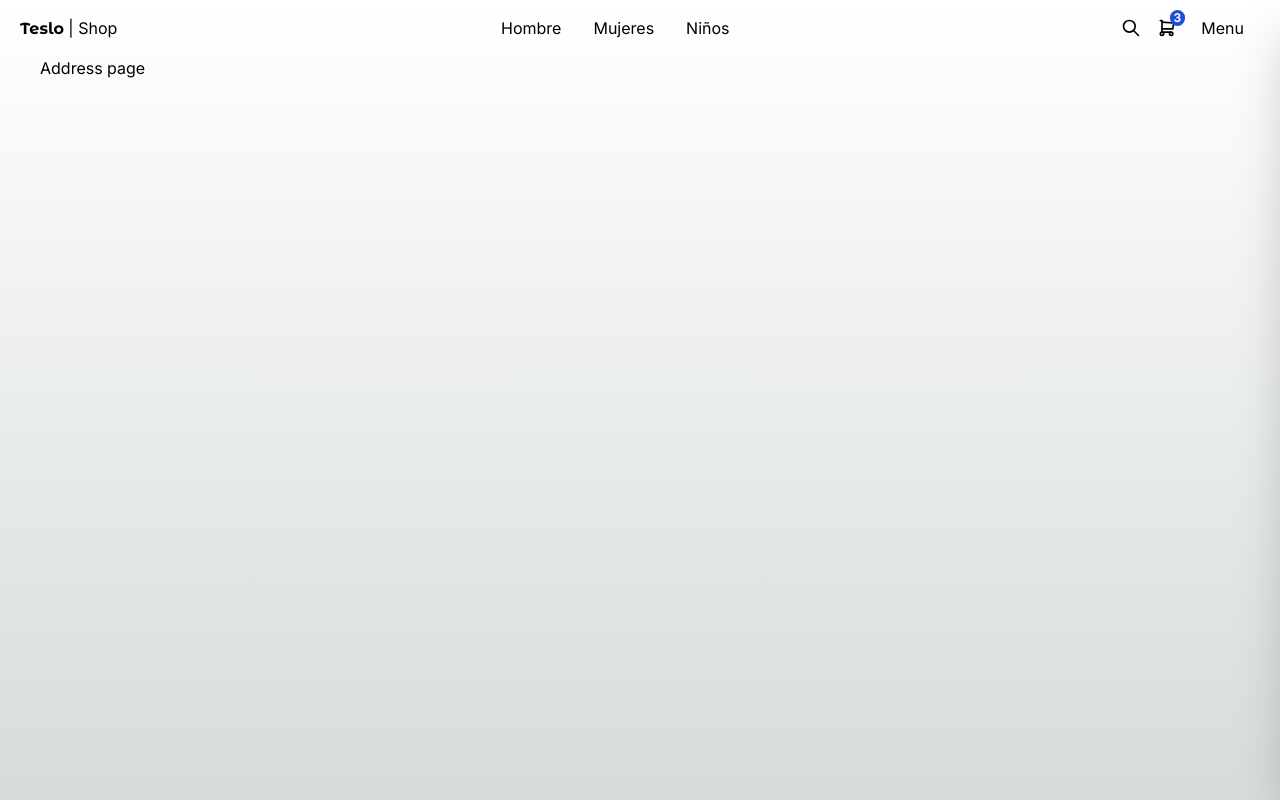
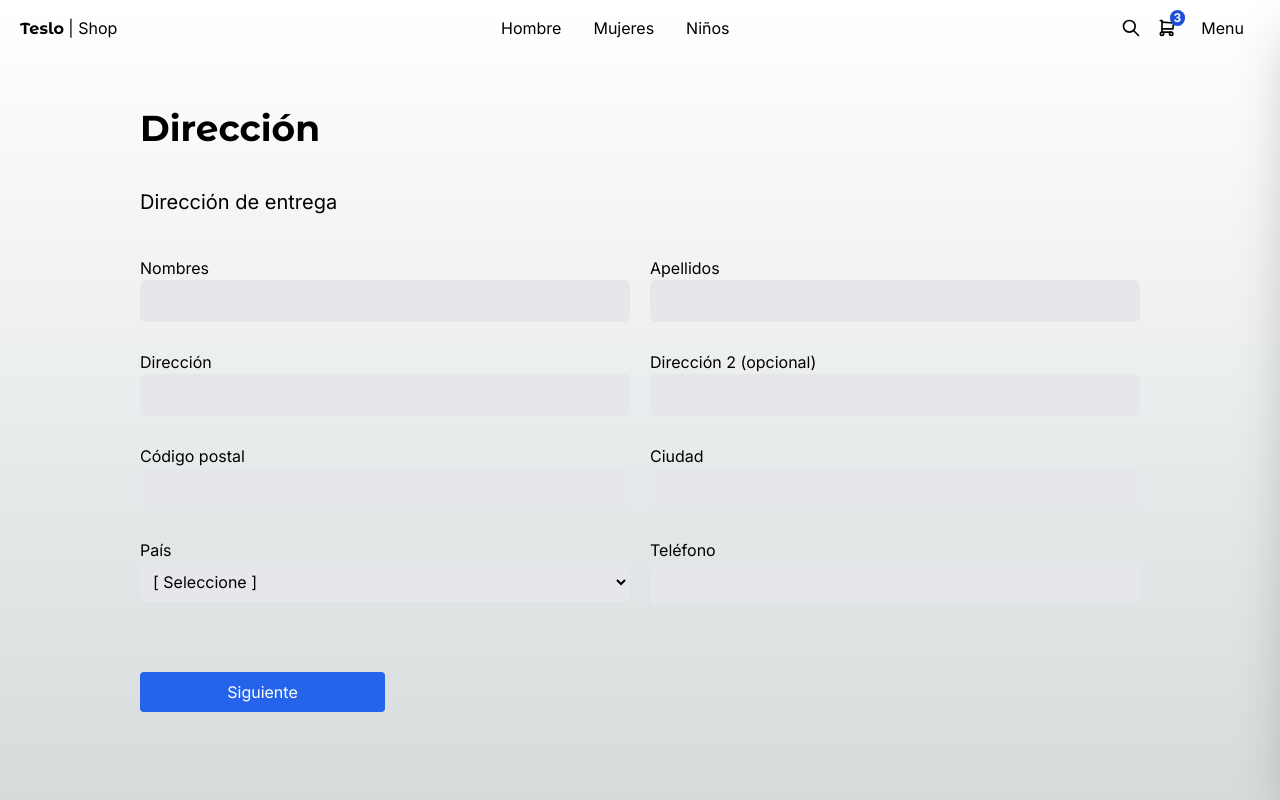
Before and after one commit to angelcruz07/Teslo-shop, a Next.js app: page /checkout/address in a window 1280 px wide. Built offline with nearby package versions, Linux system fonts and the light colour scheme.

Commit message:
feat: add address

```diff
--- a/src/app/(shop)/checkout/address/page.tsx
+++ b/src/app/(shop)/checkout/address/page.tsx
@@ -1,7 +1,65 @@
+import { Title } from '@/components'
+import Link from 'next/link'
+
 export default function Address() {
   return (
-    <div>
-      <h1>Address page</h1>
+    <div className='flex flex-col sm:justify-center sm:items-center mb-72 px-10 sm:px-0'>
+      <div className='w-full  xl:w-[1000px] flex flex-col justify-center text-left'>
+        <Title title='Dirección' subtitle='Dirección de entrega' />
+
+        <div className='grid grid-cols-1 gap-2 sm:gap-5 sm:grid-cols-2'>
+          <div className='flex flex-col mb-2'>
+            <span>Nombres</span>
+            <input type='text' className='p-2 border rounded-md bg-gray-200' />
+          </div>
+
+          <div className='flex flex-col mb-2'>
+            <span>Apellidos</span>
+            <input type='text' className='p-2 border rounded-md bg-gray-200' />
+          </div>
+
+          <div className='flex flex-col mb-2'>
+            <span>Dirección</span>
+            <input type='text' className='p-2 border rounded-md bg-gray-200' />
+          </div>
+
+          <div className='flex flex-col mb-2'>
+            <span>Dirección 2 (opcional)</span>
+            <input type='text' className='p-2 border rounded-md bg-gray-200' />
+          </div>
+
+          <div className='flex flex-col mb-2'>
+            <span>Código postal</span>
+            <input type='text' className='p-2 border rounded-md bg-gray-200' />
+          </div>
+
+          <div className='flex flex-col mb-2'>
+            <span>Ciudad</span>
+            <input type='text' className='p-2 border rounded-md bg-gray-200' />
+          </div>
+
+          <div className='flex flex-col mb-2'>
+            <span>País</span>
+            <select className='p-2 border rounded-md bg-gray-200'>
+              <option value=''>[ Seleccione ]</option>
+              <option value='CRI'>Costa Rica</option>
+            </select>
+          </div>
+
+          <div className='flex flex-col mb-2'>
+            <span>Teléfono</span>
+            <input type='text' className='p-2 border rounded-md bg-gray-200' />
+          </div>
+
+          <div className='flex flex-col mb-2 sm:mt-10'>
+            <Link
+              href='/checkout'
+              className='btn-primary flex w-full sm:w-1/2 justify-center '>
+              Siguiente
+            </Link>
+          </div>
+        </div>
+      </div>
     </div>
   )
 }
```
